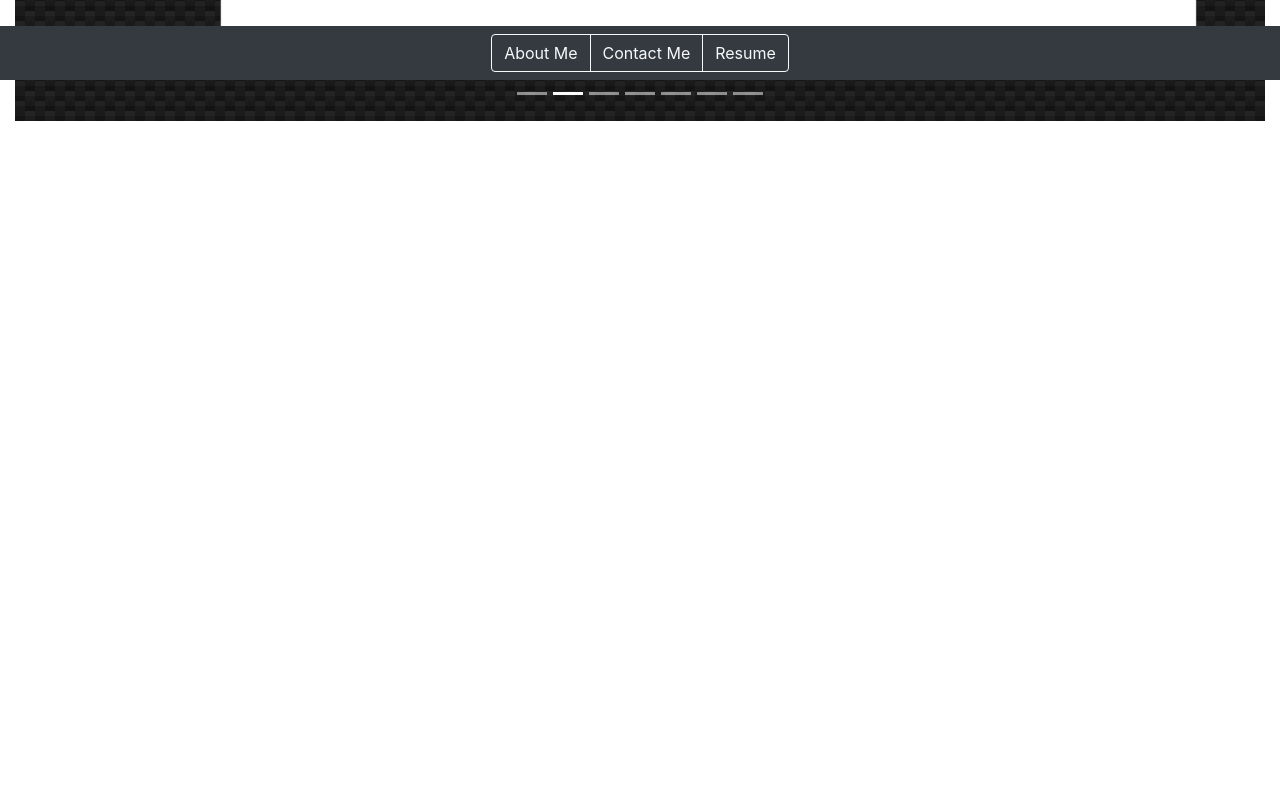
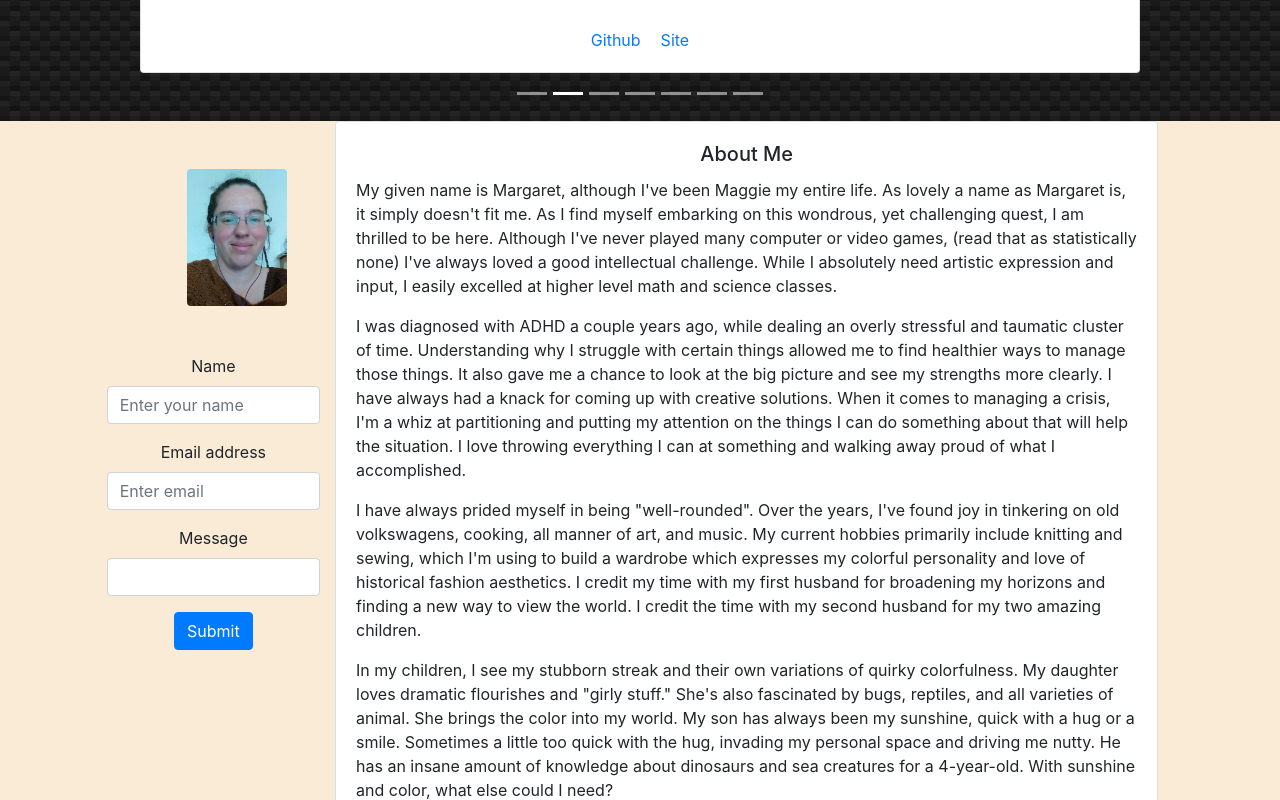
Before and after one commit to maggiemaywilder/my-portfolio, a React (Create React App) app: page / in a window 1280 px wide. Shown: the part 720-1520 px from the top of the page. Before the commit the page ends 841 px from the top, so only its background shows below. Built offline with nearby package versions, Linux system fonts and the light colour scheme.

Commit message:
finish layout

```diff
--- a/src/App.js
+++ b/src/App.js
@@ -3,9 +3,9 @@ import './App.css';
 import Header from './components/Header';
 import 'bootstrap/dist/css/bootstrap.min.css';
 import { FaTwitterSquare, FaLinkedin, FaInstagramSquare, FaStackOverflow, FaGithubSquare } from 'react-icons/fa';
-import Footer from './components/Footer';
+// import Footer from './components/Footer';
 import Projects from './components/Projects';
-import { Container } from 'react-bootstrap';
+import { Container, Row, Col } from 'react-bootstrap';
 import BurgerTime from './assets/BurgerTime.png';
 import codeQuiz from './assets/codeQuiz.png';
 import datePlanner from './assets/datePlanner.png';
@@ -14,10 +14,33 @@ import littlesLogin from './assets/littlesLogin.png';
 import ReadMeScreengrab from './assets/ReadMeScreengrab.png';
 import routinify from './assets/routinify.png';
 import profile from './assets/profile.png';
-
+import About from './components/About';
+import Contact from './components/Contact';
 
 function App() {
   const pic = profile;
+
+  const [paragraphs, setParagraphs] = useState([
+    {
+      id: 1,
+      text: `My given name is Margaret, although I've been Maggie my entire life. As lovely a name as Margaret is, it simply doesn't fit me. As I find myself embarking on this wondrous, yet challenging quest, I am thrilled to be here. Although I've never played many computer or video games, (read that as statistically none) I've always loved a good intellectual challenge. While I absolutely need artistic expression and input, I easily excelled at higher level math and science classes.`
+    },
+    {
+      id: 2,
+      text: `I was diagnosed with ADHD a couple years ago, while dealing an overly stressful and taumatic cluster of time. Understanding why I struggle with certain things allowed me to find healthier ways to manage those things. It also gave me a chance to look at the big picture and see my strengths more clearly. I have always had a knack for coming up with creative solutions. When it comes to managing a crisis, I'm a whiz at partitioning and putting my attention on the things I can do something about that will help the situation. I love throwing everything I can at something and walking away proud of what I accomplished.`
+    },
+    {
+      id: 3,
+      text: `I have always prided myself in being "well-rounded". Over the years, I've found joy in tinkering on old volkswagens, cooking, all manner of art, and music. My current hobbies primarily include knitting and sewing, which I'm using to build a wardrobe which expresses my colorful personality and love of historical fashion aesthetics. I credit my time with my first husband for broadening my horizons and finding a new way to view the world. I credit the time with my second husband for my two amazing children.`
+    },
+    {
+      id: 4,
+      text: `In my children, I see my stubborn streak and their own variations of quirky colorfulness. My daughter loves dramatic flourishes and "girly stuff." She's also fascinated by bugs, reptiles, and all varieties of animal. She brings the color into my world. My son has always been my sunshine, quick with a hug or a smile. Sometimes a little too quick with the hug, invading my personal space and driving me nutty. He has an insane amount of knowledge about dinosaurs and sea creatures for a 4-year-old. With sunshine and color, what else could I need?`
+    },    {
+      id: 5,
+      text: `My goal in being here, is not only to make a path to something I can love and pride myself in doing, but also to give myself the means to provide a safe place where my kids can follow their own neurodivergent paths to whomever they choose to be. I can be the best mom I can be by not only not stressing excessively about providing for their base physical needs, but by modeling my path and lifelong journey to being the best me I can be.`
+    }
+  ]);
 
   const [links, setLinks] = useState([
     {
@@ -102,19 +125,25 @@ function App() {
   ])
 
 
-
   return (
     <Container fluid className='App'>
       <header >
 
-        <Header title='Margaret Wilder' nickname='Maggie may' pronouns="(she/her)" links={links} pic={pic} />
+        <Header title='Margaret Wilder' nickname='Maggie may' pronouns="(she/her)" links={links}  />
       </header>
       <body>
-        <Projects projects={projects} />
+        <Row>
+          <Projects projects={projects} />
+        </Row>
+        <Row style={{ backgroundColor: 'antiquewhite' }} className='justify-content-center'>
+          <Col className='col-2 text-center' >
+            <Contact alt='Maggie may' pic={pic} />
+
+          </Col>
+          <Col className='col-8' ><About title='About Me' paragraphs={paragraphs}/></Col>
+        </Row>
+
       </body>
-      <footer className='fixed-bottom'>
-        <Footer />
-      </footer>
 
     </Container>
   );
--- /dev/null
+++ b/src/components/About.js
@@ -0,0 +1,25 @@
+import { Card } from 'react-bootstrap';
+
+
+const About = (props) => {
+    const paragraphs = props.paragraphs;
+
+    const cardText = paragraphs.map((paragraph) => (
+        <p key={paragraph.id}>{paragraph.text}</p>
+    ))
+
+    return (
+        <>
+            <Card>
+                <Card.Body>
+                    <Card.Title className='text-center'>{props.title}</Card.Title>
+                    <Card.Text>
+                        {/* <Pic alt='Maggie may' pic={props.pic} /> */}
+                        {cardText}</Card.Text>
+                </Card.Body>
+            </Card>
+        </>
+    )
+}
+
+export default About
--- /dev/null
+++ b/src/components/Contact.js
@@ -0,0 +1,35 @@
+import Pic from './Pic';
+import { Form, Button, Row } from 'react-bootstrap';
+
+const Contact = ({ alt, pic }) => {
+    return (
+        <div>
+            <Form className='mx-auto' >
+                <Row className='my-5'>
+                    <Pic alt={alt} pic={pic}  />
+                </Row>
+                <Row className='text-center'>
+                    <Form.Group>
+                        <Form.Label>Name</Form.Label>
+                        <Form.Control type='text' placeholder='Enter your name' />
+                    </Form.Group>
+                    <Form.Group>
+                        <Form.Label>Email address</Form.Label>
+                        <Form.Control type='email' placeholder='Enter email' />
+                    </Form.Group>
+                    <Form.Group>
+                        <Form.Label>Message</Form.Label>
+                        <Form.Control type='textarea' rows={4} />
+                    </Form.Group>
+
+                </Row>
+                <Row >
+                    <Button variant="primary" type="submit" className='mb-2 mx-auto'>Submit</Button>
+                </Row>
+
+            </Form>
+        </div>
+    )
+}
+
+export default Contact
--- a/src/components/Footer.js
+++ b/src/components/Footer.js
@@ -1,12 +1,12 @@
 import { Navbar, ButtonGroup, Button } from 'react-bootstrap';
 
 
-const Footer = () => {
+const Footer = ({ paragraphs }) => {
     return (
         <div>
             <Navbar bg='dark' className='mt-0 justify-content-center'>
                 <ButtonGroup>
-                    <Button variant='outline-light'>About Me</Button>
+                    <Button variant='outline-light' onClick={} >About Me</Button>
                     <Button variant='outline-light'>Contact Me</Button>
                     <Button variant='outline-light'>Resume</Button>
                 </ButtonGroup>
--- a/src/components/Header.js
+++ b/src/components/Header.js
@@ -1,6 +1,6 @@
 import { Jumbotron, Container } from 'react-bootstrap';
 import Socials from './Socials';
-import Pic from './Pic';
+
 
 
 const Header = (props) => {
@@ -8,8 +8,6 @@ const Header = (props) => {
 
     return (
         <Jumbotron style={{ backgroundColor: 'midnightblue' }} fluid className='mb-0'>
-            <Pic alt='Maggie may' pic={props.pic} />
-
             <Container>
                 <h1 style={{ color: 'white' }}>{props.title}</h1>
                 <small className="text-muted">{props.nickname} {props.pronouns}</small>
--- a/src/components/Pic.js
+++ b/src/components/Pic.js
@@ -2,7 +2,7 @@
 
 const Pic = ({ pic, alt }) => {
     return (
-        <div   >
+        <div>
             <img className='rounded' id='myPic' src={pic} alt={alt}/>
         </div>
     )
--- a/src/components/Projects.js
+++ b/src/components/Projects.js
@@ -23,7 +23,7 @@ const Projects = ({ projects }) => {
                 </Card.Body>
                 <Card.Body>
                 <Card.Link href={project.repo}>Github</Card.Link>
-                {isDeployed != ' ' &&
+                {isDeployed !== ' ' &&
                     <Card.Link href={project.deployed}>Site</Card.Link>
                 }
                 </Card.Body>
```
